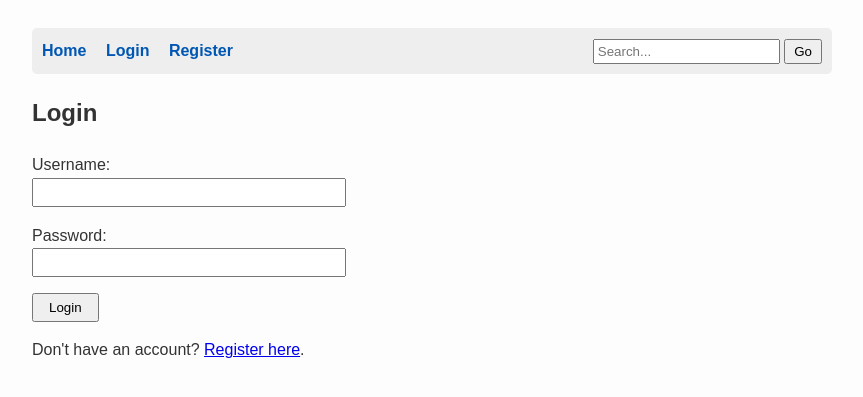
After one commit to Andrew3378o/course-work-2course-2semester, a Flask app: page /login in a window 1280 px wide. The commit adds this page. Shown: the top 397 px of the page, without its empty margins (208-1071 px from the left). Run offline with Flask 3, Linux system fonts and the light colour scheme.

Commit message:
feat: implement user authentication and protect CRUD routes

```diff
--- a/app.py
+++ b/app.py
@@ -1,9 +1,11 @@
 import os
 import re
-from flask import Flask, render_template, abort, request, redirect, url_for, flash
+from flask import Flask, render_template, abort, request, redirect, url_for, flash, session
 from dotenv import load_dotenv
 from db import get_db_connection
 import markdown2
+from werkzeug.security import generate_password_hash, check_password_hash
+from functools import wraps
 
 basedir = os.path.abspath(os.path.dirname(__file__))
 env_path = os.path.join(basedir, '.env')
@@ -11,6 +13,82 @@ load_dotenv(env_path, override=True)
 
 app = Flask(__name__)
 app.secret_key = os.environ.get('SECRET_KEY', 'default-secret-key')
+
+def login_required(f):
+    @wraps(f)
+    def decorated_function(*args, **kwargs):
+        if 'user_id' not in session:
+            flash('Please log in to access this page.', 'error')
+            return redirect(url_for('login'))
+        return f(*args, **kwargs)
+    return decorated_function
+
+@app.route('/register', methods=['GET', 'POST'])
+def register():
+    if request.method == 'POST':
+        username = request.form.get('username')
+        password = request.form.get('password')
+
+        if username and password:
+            conn = get_db_connection()
+            if conn:
+                cursor = conn.cursor(dictionary=True)
+                try:
+                    cursor.execute("SELECT id FROM users WHERE username = %s", (username,))
+                    if cursor.fetchone():
+                        flash('Username already exists.', 'error')
+                    else:
+                        hashed_password = generate_password_hash(password)
+                        cursor.execute(
+                            "INSERT INTO users (username, password_hash, role) VALUES (%s, %s, %s)",
+                            (username, hashed_password, 'Editor')
+                        )
+                        conn.commit()
+                        flash('Registration successful! Please log in.', 'success')
+                        return redirect(url_for('login'))
+                except Exception as e:
+                    print(e)
+                    flash('Database error.', 'error')
+                finally:
+                    cursor.close()
+                    conn.close()
+    return render_template('register.html')
+
+@app.route('/login', methods=['GET', 'POST'])
+def login():
+    if request.method == 'POST':
+        username = request.form.get('username')
+        password = request.form.get('password')
+
+        if username and password:
+            conn = get_db_connection()
+            if conn:
+                cursor = conn.cursor(dictionary=True)
+                try:
+                    cursor.execute("SELECT * FROM users WHERE username = %s", (username,))
+                    user = cursor.fetchone()
+
+                    if user and check_password_hash(user['password_hash'], password):
+                        session['user_id'] = user['id']
+                        session['username'] = user['username']
+                        session['role'] = user.get('role', '')
+                        flash(f'Welcome back, {user["username"]}!', 'success')
+                        return redirect(url_for('index'))
+                    else:
+                        flash('Invalid username or password.', 'error')
+                except Exception as e:
+                    print(e)
+                    flash('Database error.', 'error')
+                finally:
+                    cursor.close()
+                    conn.close()
+    return render_template('login.html')
+
+@app.route('/logout')
+def logout():
+    session.clear()
+    flash('You have been logged out.', 'info')
+    return redirect(url_for('index'))
 
 @app.route('/')
 def index():
@@ -69,12 +147,10 @@ def article_detail(article_id):
     if article is None:
         abort(404)
 
-    # Заміна [[Назва статті]] на HTML-посилання
     raw_content = article['content_markdown']
     wiki_link_pattern = r'\[\[(.*?)\]\]'
     processed_content = re.sub(wiki_link_pattern, r'<a href="/wiki/\1" class="wiki-link">\1</a>', raw_content)
 
-    # Конвертація Markdown із підтримкою змісту (toc)
     md = markdown2.Markdown(extras=['break-on-newline', 'cuddled-lists', 'tables', 'fenced-code-blocks', 'toc'])
     html_result = md.convert(processed_content)
 
@@ -94,8 +170,12 @@ def wiki_link(title):
             if article:
                 return redirect(url_for('article_detail', article_id=article['id']))
             else:
-                flash(f'Стаття "{title}" ще не існує. Ви можете створити її першим!', 'info')
-                return redirect(url_for('create_article', prefill_title=title))
+                if 'user_id' in session:
+                    flash(f'Стаття "{title}" ще не існує. Ви можете створити її першим!', 'info')
+                    return redirect(url_for('create_article', prefill_title=title))
+                else:
+                    flash(f'Стаття "{title}" не існує. Увійдіть, щоб створити її.', 'info')
+                    return redirect(url_for('login'))
         except Exception as e:
             print(e)
         finally:
@@ -104,6 +184,7 @@ def wiki_link(title):
     return redirect(url_for('index'))
 
 @app.route('/article/new', methods=['GET', 'POST'])
+@login_required
 def create_article():
     conn = get_db_connection()
     cursor = conn.cursor(dictionary=True)
@@ -138,6 +219,7 @@ def create_article():
     return render_template('create_article.html', categories=categories, prefill_title=prefill_title)
 
 @app.route('/article/<int:article_id>/edit', methods=['GET', 'POST'])
+@login_required
 def edit_article(article_id):
     conn = get_db_connection()
     if not conn:
@@ -183,6 +265,7 @@ def edit_article(article_id):
     return render_template('edit_article.html', article=article, categories=categories)
 
 @app.route('/article/<int:article_id>/delete', methods=['POST'])
+@login_required
 def delete_article(article_id):
     conn = get_db_connection()
     if conn:
@@ -223,6 +306,7 @@ def search():
     return render_template('search_results.html', articles=articles, query=query)
 
 @app.route('/categories', methods=['GET', 'POST'])
+@login_required
 def manage_categories():
     conn = get_db_connection()
     error = None
@@ -253,6 +337,7 @@ def manage_categories():
     return render_template('manage_categories.html', categories=categories, error=error)
 
 @app.route('/categories/<int:id>/edit', methods=['GET', 'POST'])
+@login_required
 def edit_category(id):
     conn = get_db_connection()
     if request.method == 'POST':
@@ -285,6 +370,7 @@ def edit_category(id):
     return render_template('edit_category.html', category=category)
 
 @app.route('/categories/<int:id>/delete', methods=['POST'])
+@login_required
 def delete_category(id):
     conn = get_db_connection()
     if conn:
@@ -300,5 +386,13 @@ def delete_category(id):
             conn.close()
     return redirect(url_for('manage_categories'))
 
+@app.errorhandler(404)
+def page_not_found(e):
+    return render_template('404.html'), 404
+
+@app.errorhandler(500)
+def internal_server_error(e):
+    return render_template('500.html'), 500
+
 if __name__ == '__main__':
     app.run(debug=True)
--- a/templates/article.html
+++ b/templates/article.html
@@ -23,12 +23,15 @@
 
         <div style="display: flex; gap: 15px; align-items: center; margin-bottom: 2em;">
             <a href="{{ url_for('index') }}" style="text-decoration: none;">&larr; Back to home</a>
+
+            {% if session.get('user_id') %}
                 <span>|</span>
                 <a href="{{ url_for('edit_article', article_id=article.id) }}">Edit Article</a>
                 <span>|</span>
                 <form action="{{ url_for('delete_article', article_id=article.id) }}" method="POST" style="margin: 0;">
                     <button type="submit" onclick="return confirm('Are you sure you want to delete this article?');" style="color: red; background: none; border: none; cursor: pointer; text-decoration: underline; padding: 0;">Delete Article</button>
                 </form>
+            {% endif %}
         </div>
     </article>
 {% endblock %}
--- a/templates/base.html
+++ b/templates/base.html
@@ -9,8 +9,14 @@
     <div class="container">
         <nav>
             <a href="{{ url_for('index') }}">Home</a>
-            <a href="{{ url_for('create_article') }}">New Article</a>
-            <a href="{{ url_for('manage_categories') }}">Manage Categories</a>
+            {% if session.get('user_id') %}
+                <a href="{{ url_for('create_article') }}">New Article</a>
+                <a href="{{ url_for('manage_categories') }}">Manage Categories</a>
+                <a href="{{ url_for('logout') }}" style="color: #d9534f; float: right; margin-right: 0;">Logout ({{ session.get('username') }})</a>
+            {% else %}
+                <a href="{{ url_for('login') }}">Login</a>
+                <a href="{{ url_for('register') }}">Register</a>
+            {% endif %}
             <form action="{{ url_for('search') }}" method="GET">
                 <input type="text" name="q" placeholder="Search..." required>
                 <button type="submit">Go</button>
--- /dev/null
+++ b/templates/login.html
@@ -0,0 +1,19 @@
+{% extends "base.html" %}
+
+{% block title %}Login - Thematic Wiki{% endblock %}
+
+{% block content %}
+    <h2>Login</h2>
+    <form action="{{ url_for('login') }}" method="POST" style="max-width: 300px;">
+        <div style="margin-bottom: 1em;">
+            <label for="username">Username:</label><br>
+            <input type="text" id="username" name="username" required style="width: 100%; padding: 5px;">
+        </div>
+        <div style="margin-bottom: 1em;">
+            <label for="password">Password:</label><br>
+            <input type="password" id="password" name="password" required style="width: 100%; padding: 5px;">
+        </div>
+        <button type="submit" style="padding: 5px 15px;">Login</button>
+    </form>
+    <p style="margin-top: 15px;">Don't have an account? <a href="{{ url_for('register') }}">Register here</a>.</p>
+{% endblock %}
```
Also changed, not shown: templates/register.html (added, +19 -0 lines). Lines whose indentation alone changed are shown as unchanged.
